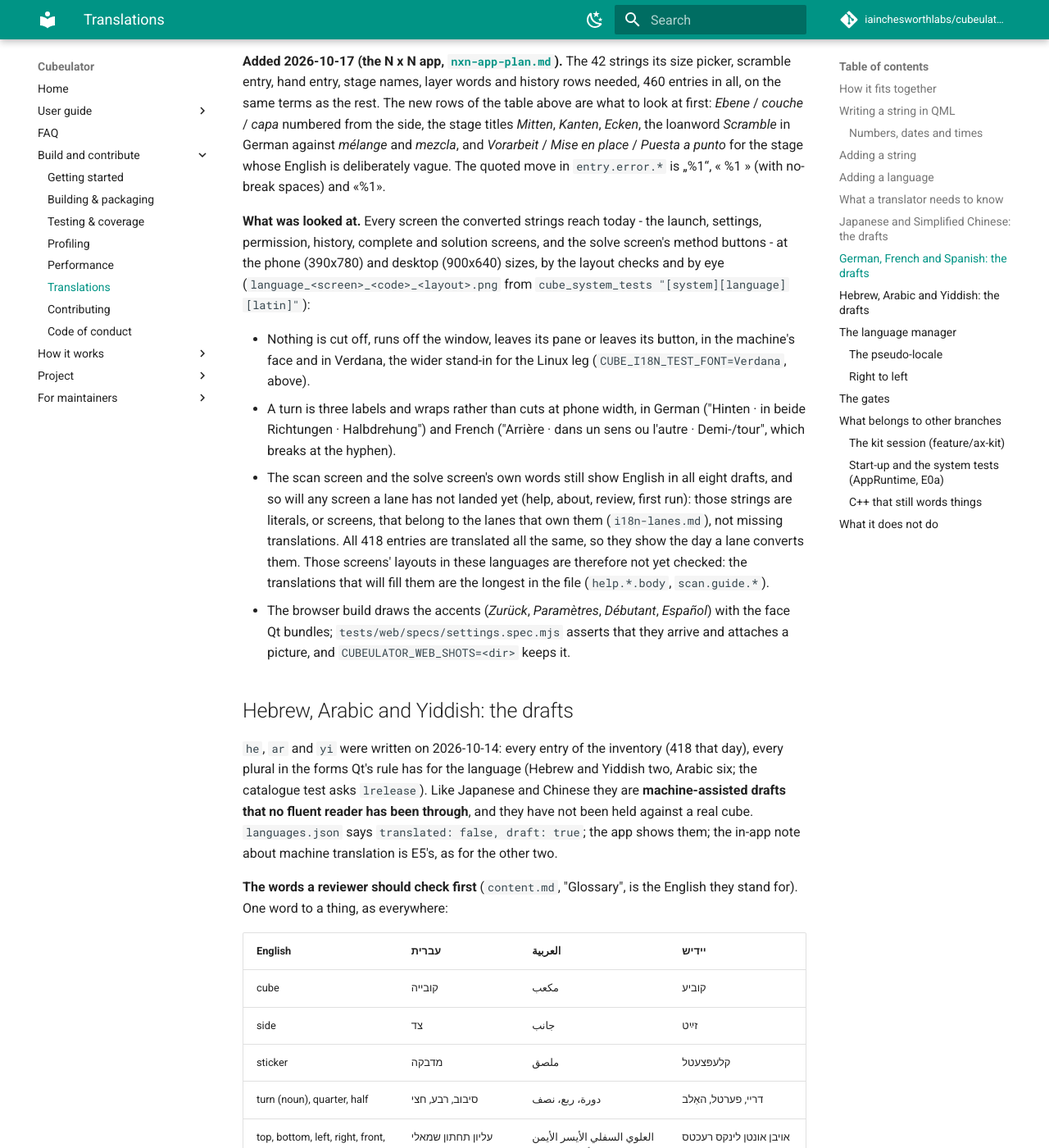
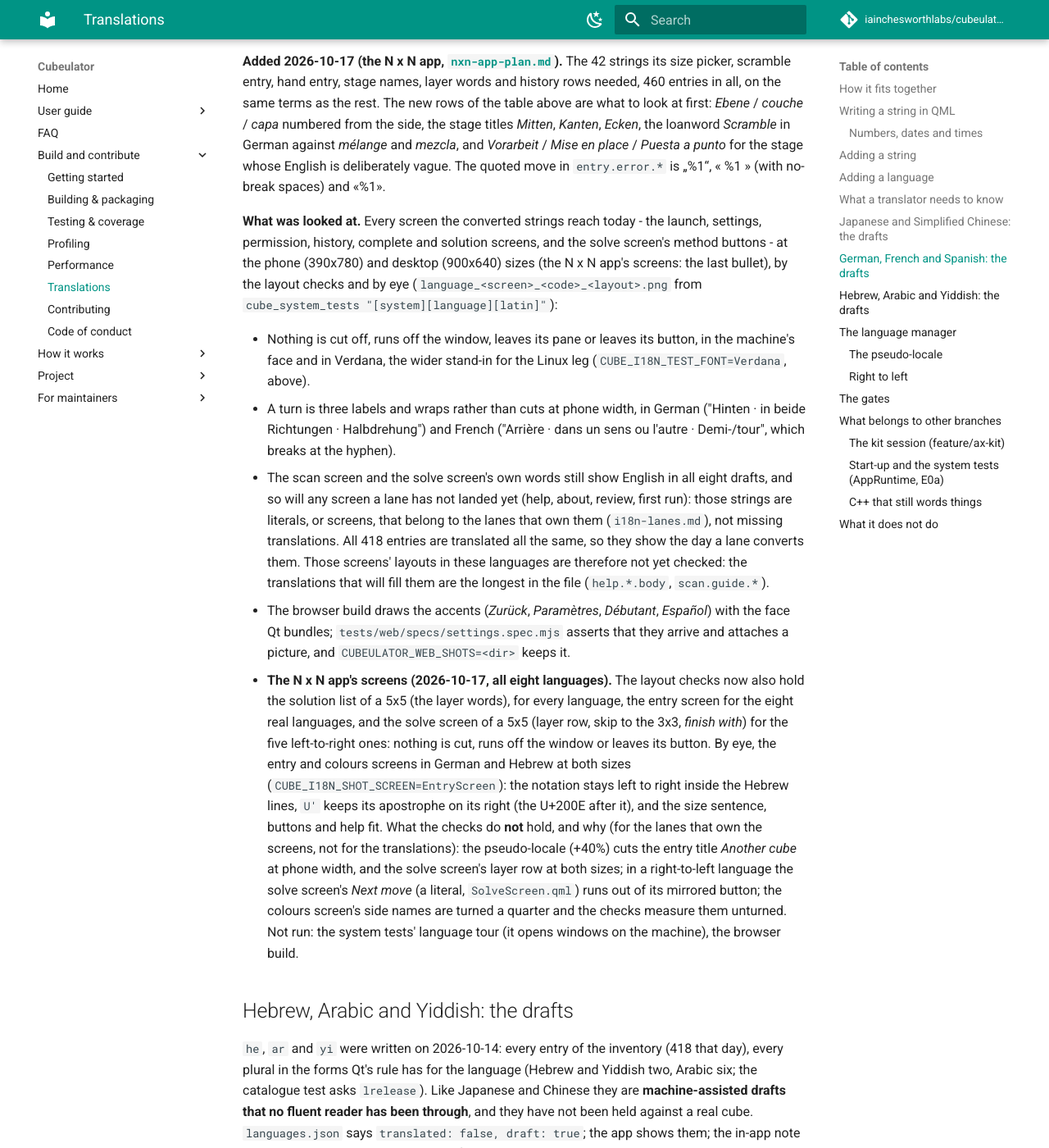
Before and after one commit to iainchesworth/cubeulator, an MkDocs documentation site: the page built from docs/i18n.md, in a window 1280 px wide and 1400 px high, scrolled down 10673 px. Shown: the whole window at 82% size. Built offline with MkDocs 1.6.1 and Material for MkDocs 9.7.7, drawn with Linux system fonts in a browser that asks for light colours; comment, search, counter and statistics services are not loaded.

Commit message:
i18n screen tests: the entry screen, and the solution and solve screens of a 5x5
The layout checks hold the solution list of a 5x5 for every language, the
entry screen for the eight real languages, and the solve screen of a 5x5 for
the five left-to-right ones. What each caller leaves out, and why, is in the
comment above holds_the_layout_in and in docs/i18n.md.

```diff
--- a/docs/i18n.md
+++ b/docs/i18n.md
@@ -343,7 +343,7 @@ no-break spaces) and «%1».
 **What was looked at.** Every screen the converted strings reach today - the
 launch, settings, permission, history, complete and solution screens, and the
 solve screen's method buttons - at the phone (390x780) and desktop (900x640)
-sizes,
+sizes (the N x N app's screens: the last bullet),
 by the layout checks and by eye (`language_<screen>_<code>_<layout>.png` from
 `cube_system_tests "[system][language][latin]"`):
 
@@ -365,6 +365,23 @@ by the layout checks and by eye (`language_<screen>_<code>_<layout>.png` from
   *Español*) with the face Qt bundles; `tests/web/specs/settings.spec.mjs` asserts
   that they arrive and attaches a picture, and `CUBEULATOR_WEB_SHOTS=<dir>`
   keeps it.
+- **The N x N app's screens (2026-10-17, all eight languages).** The layout
+  checks now also hold the solution list of a 5x5 (the layer words), for every
+  language, the entry screen for the eight real languages, and the solve
+  screen of a 5x5 (layer row, skip to the 3x3, *finish with*) for the five
+  left-to-right ones: nothing is cut, runs off the window or leaves its
+  button. By eye, the entry and colours screens in German and Hebrew at both
+  sizes (`CUBE_I18N_SHOT_SCREEN=EntryScreen`): the notation stays left to
+  right inside the Hebrew lines, `U'` keeps its apostrophe on its right (the
+  U+200E after it), and the size sentence, buttons and help fit. What the
+  checks do **not** hold, and why (for the lanes that own the
+  screens, not for the translations): the pseudo-locale (+40%) cuts the entry
+  title *Another cube* at phone width, and the solve screen's layer row at both
+  sizes; in a right-to-left language the solve screen's *Next move* (a literal,
+  `SolveScreen.qml`) runs out of its mirrored button; the colours screen's side
+  names are turned a quarter and the checks measure them unturned. Not run: the
+  system tests' language tour (it opens windows on the machine), the browser
+  build.
 
 ## Hebrew, Arabic and Yiddish: the drafts
 
```
Also changed, not shown: 1 other file.
